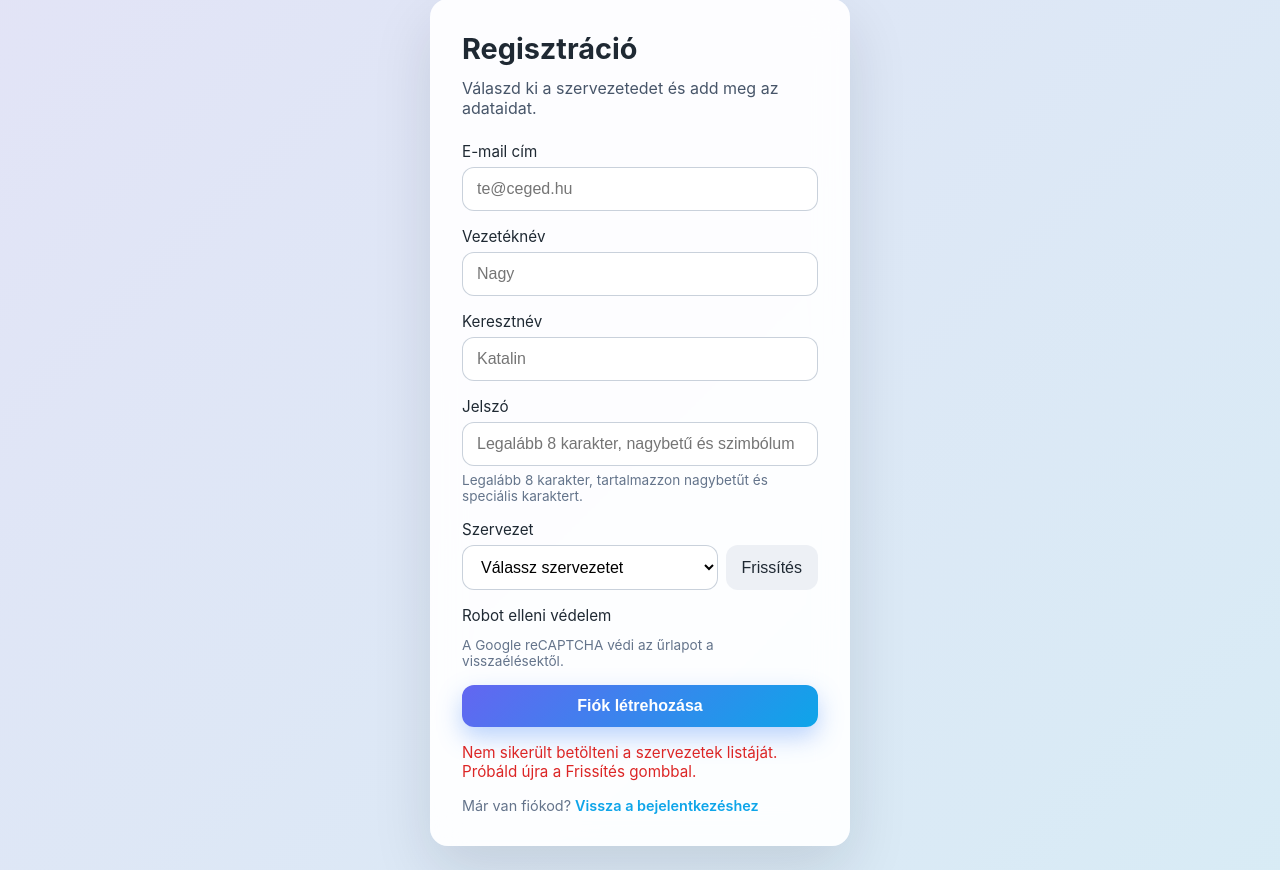
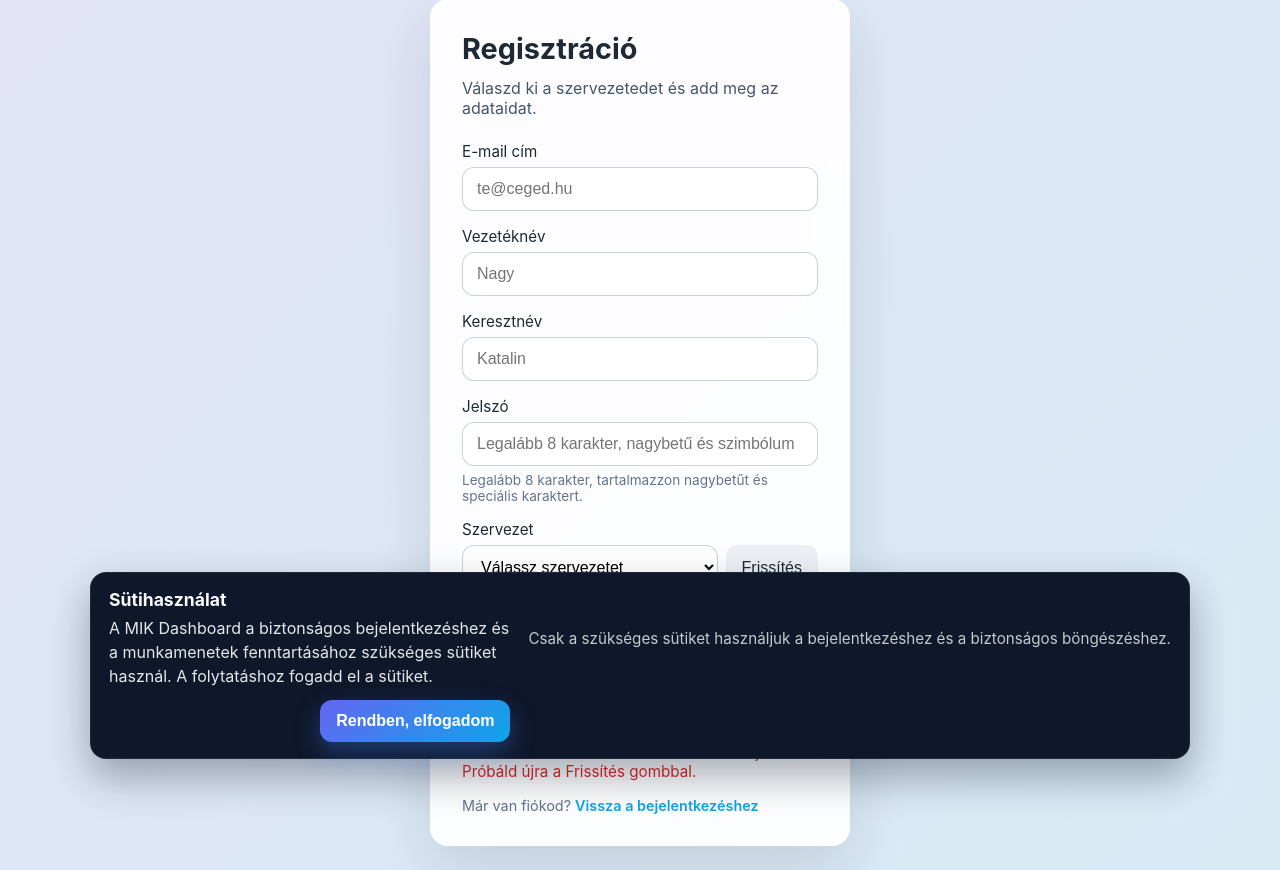
Before and after one commit to mistenes/mikdashboard_voting, a FastAPI app: page /register in a window 1280 px wide. Shown: the part 25-895 px from the top of the page. Run offline with FastAPI, Linux system fonts and the light colour scheme; some libraries are stand-ins or nearby versions.

Commit message:
Add cookie consent banner

```diff
--- a/dashboard/app/static/admin.js
+++ b/dashboard/app/static/admin.js
@@ -1,3 +1,5 @@
+import "./cookie-consent.js";
+
 const body = document.body;
 const pageType = body?.dataset?.adminPage || "overview";
 const adminStatus = document.querySelector("#admin-status");
--- /dev/null
+++ b/dashboard/app/static/cookie-consent.js
@@ -0,0 +1,80 @@
+const CONSENT_STORAGE_KEY = "mik-dashboard-cookie-consent";
+const CONSENT_COOKIE = `${CONSENT_STORAGE_KEY}=accepted`;
+
+function hasStoredConsent() {
+  try {
+    if (localStorage.getItem(CONSENT_STORAGE_KEY) === "accepted") {
+      return true;
+    }
+  } catch (err) {
+    console.warn("Nem sikerült elérni a localStorage-t a sütikhez:", err);
+  }
+
+  return document.cookie.split(";").some((cookie) =>
+    cookie.trim().startsWith(CONSENT_COOKIE)
+  );
+}
+
+function persistConsent() {
+  try {
+    localStorage.setItem(CONSENT_STORAGE_KEY, "accepted");
+  } catch (err) {
+    console.warn("Nem sikerült elmenteni a sütibeállítást localStorage-ba:", err);
+  }
+
+  document.cookie = `${CONSENT_COOKIE}; path=/; max-age=31536000; SameSite=Lax`;
+}
+
+export function initCookieConsent() {
+  if (hasStoredConsent() || document.getElementById("cookie-consent-banner")) {
+    return;
+  }
+
+  const banner = document.createElement("div");
+  banner.id = "cookie-consent-banner";
+  banner.className = "cookie-banner";
+  banner.setAttribute("role", "region");
+  banner.setAttribute("aria-label", "Sütihasználati értesítés");
+
+  const content = document.createElement("div");
+  content.className = "cookie-banner__content";
+
+  const title = document.createElement("h2");
+  title.className = "cookie-banner__title";
+  title.textContent = "Sütihasználat";
+
+  const message = document.createElement("p");
+  message.className = "cookie-banner__message";
+  message.textContent =
+    "A MIK Dashboard a biztonságos bejelentkezéshez és a munkamenetek fenntartásához szükséges sütiket használ. A folytatáshoz fogadd el a sütiket.";
+
+  content.appendChild(title);
+  content.appendChild(message);
+
+  const actions = document.createElement("div");
+  actions.className = "cookie-banner__actions";
+
+  const acceptButton = document.createElement("button");
+  acceptButton.type = "button";
+  acceptButton.className = "primary-btn cookie-banner__btn";
+  acceptButton.textContent = "Rendben, elfogadom";
+  acceptButton.addEventListener("click", () => {
+    persistConsent();
+    banner.remove();
+  });
+
+  const note = document.createElement("p");
+  note.className = "cookie-banner__note";
+  note.textContent =
+    "Csak a szükséges sütiket használjuk a bejelentkezéshez és a biztonságos böngészéshez.";
+
+  actions.appendChild(acceptButton);
+
+  banner.appendChild(content);
+  banner.appendChild(note);
+  banner.appendChild(actions);
+
+  document.body.appendChild(banner);
+}
+
+initCookieConsent();
--- a/dashboard/app/static/invitation.js
+++ b/dashboard/app/static/invitation.js
@@ -1,3 +1,5 @@
+import "./cookie-consent.js";
+
 const statusEl = document.querySelector("#invite-status");
 const organizationEl = document.querySelector("#invite-organization");
 const emailEl = document.querySelector("#invite-email");
--- a/dashboard/app/static/login.js
+++ b/dashboard/app/static/login.js
@@ -1,3 +1,5 @@
+import "./cookie-consent.js";
+
 const loginForm = document.querySelector("#login-form");
 const loginStatus = document.querySelector("#login-status");
 const emailInput = document.querySelector("#login-email");
--- a/dashboard/app/static/member.js
+++ b/dashboard/app/static/member.js
@@ -1,3 +1,5 @@
+import "./cookie-consent.js";
+
 const body = document.body;
 const pageType = body?.dataset?.memberPage || "tagok";
 const statusEl = document.querySelector("#member-status");
--- a/dashboard/app/static/password-change.js
+++ b/dashboard/app/static/password-change.js
@@ -1,3 +1,5 @@
+import "./cookie-consent.js";
+
 const form = document.querySelector('#password-change-form');
 const summaryEl = document.querySelector('[data-summary]');
 const summaryTitleEl = summaryEl?.querySelector('[data-summary-title]');
--- a/dashboard/app/static/password-reset-confirm.js
+++ b/dashboard/app/static/password-reset-confirm.js
@@ -1,3 +1,5 @@
+import "./cookie-consent.js";
+
 const form = document.querySelector('#password-reset-confirm-form');
 const statusEl = document.querySelector('#password-reset-confirm-status');
 const summaryEl = document.querySelector('#password-reset-summary');
--- a/dashboard/app/static/password-reset-request.js
+++ b/dashboard/app/static/password-reset-request.js
@@ -1,3 +1,5 @@
+import "./cookie-consent.js";
+
 const form = document.querySelector('#password-reset-request-form');
 const statusEl = document.querySelector('#password-reset-request-status');
 const emailInput = document.querySelector('#password-reset-email');
--- a/dashboard/app/static/register.js
+++ b/dashboard/app/static/register.js
@@ -1,3 +1,5 @@
+import "./cookie-consent.js";
+
 const registrationForm = document.querySelector("#registration-form");
 const registrationStatus = document.querySelector("#registration-status");
 const organizationSelect = document.querySelector("#org-select");
--- a/dashboard/app/static/styles.css
+++ b/dashboard/app/static/styles.css
@@ -2537,6 +2537,68 @@ body[data-invite-page] .invite-form-card .status {
   margin-top: 16px;
 }
 
+.cookie-banner {
+  position: fixed;
+  inset: auto 16px 16px 16px;
+  max-width: 1100px;
+  margin: 0 auto;
+  background: #0f172a;
+  color: #e5e7eb;
+  border: 1px solid rgba(255, 255, 255, 0.08);
+  border-radius: 16px;
+  padding: 16px 18px;
+  box-shadow: 0 18px 40px rgba(15, 23, 42, 0.35);
+  z-index: 2000;
+  display: grid;
+  gap: 10px;
+  align-items: center;
+}
+
+.cookie-banner__content {
+  display: grid;
+  gap: 6px;
+}
+
+.cookie-banner__title {
+  margin: 0;
+  font-size: 1.1rem;
+  color: #f8fafc;
+}
+
+.cookie-banner__message {
+  margin: 0;
+  line-height: 1.5;
+}
+
+.cookie-banner__note {
+  margin: 0;
+  color: rgba(229, 231, 235, 0.85);
+  font-size: 0.95rem;
+}
+
+.cookie-banner__actions {
+  display: flex;
+  gap: 12px;
+  justify-content: flex-start;
+  flex-wrap: wrap;
+  align-items: center;
+}
+
+.cookie-banner__btn {
+  box-shadow: 0 12px 30px rgba(59, 130, 246, 0.35);
+}
+
+@media (min-width: 720px) {
+  .cookie-banner {
+    grid-template-columns: 1fr auto;
+    gap: 12px 18px;
+  }
+
+  .cookie-banner__actions {
+    justify-content: flex-end;
+  }
+}
+
 @media (max-width: 960px) {
   .simple-bg {
     align-items: flex-start;
```
